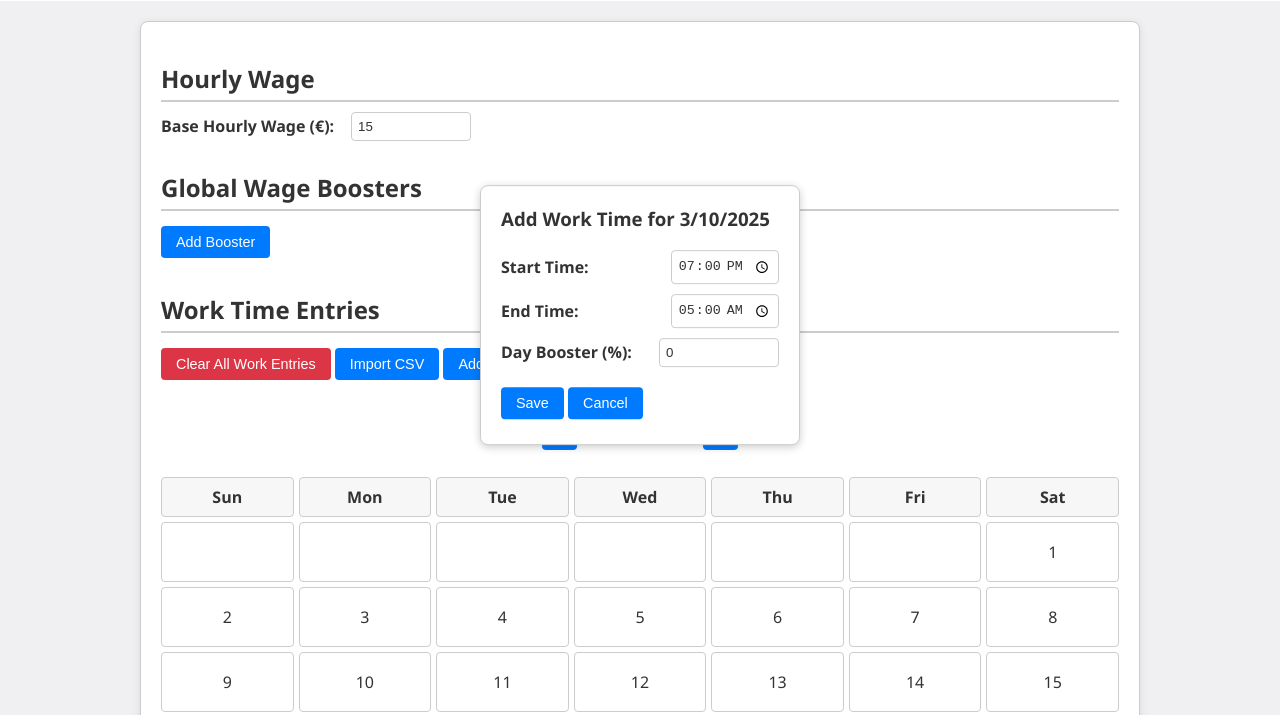
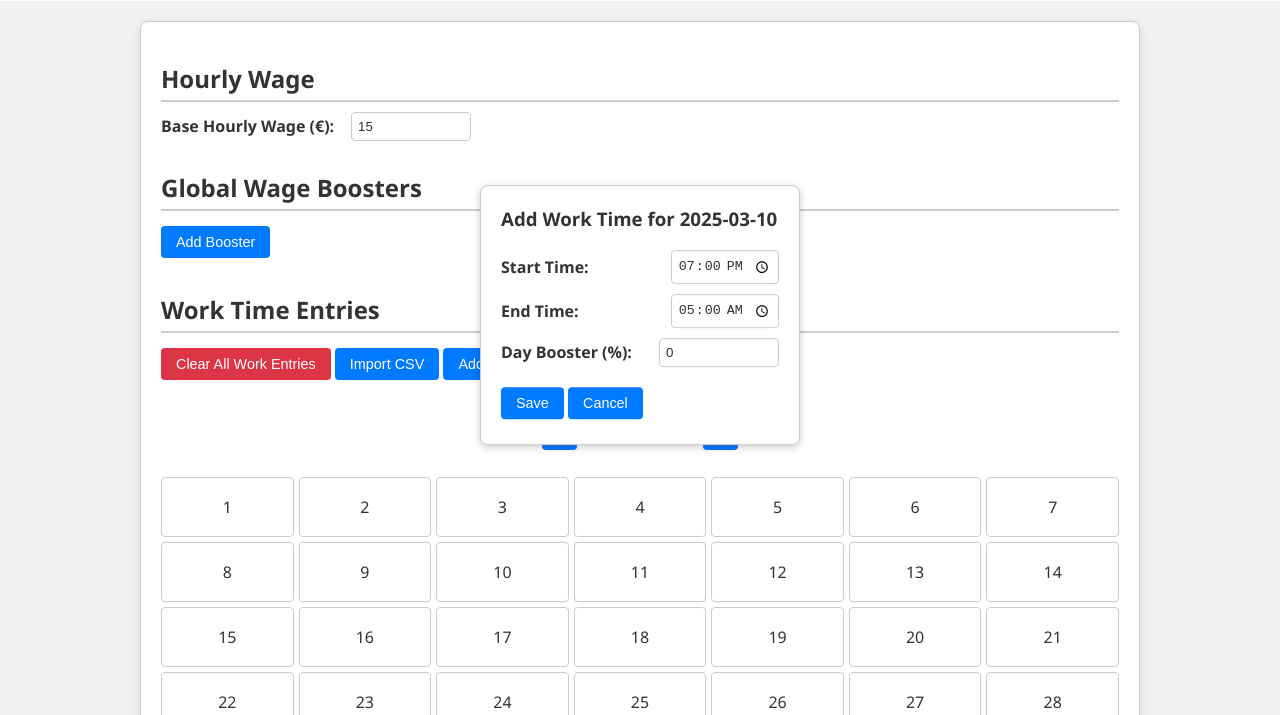
Before and after one commit to sprudello/work-time-calc, a plain HTML site: page index.html in a window 1280 px wide. Both pictures are taken after a click on the element "10". Shown: the part 85-800 px from the top of the page. Drawn offline with Linux system fonts and the light colour scheme.

Commit message:
Added Design and Oversight changes

```diff
--- a/calendar.js
+++ b/calendar.js
@@ -1,175 +1,123 @@
-// calendar.js - Manages the calendar view and work-time entries
+// calendar.js
+export const calendar = {
+  entries: {},
+  currentDate: new Date(),
 
-export const calendar = {
-  selectedDate: null,
-  currentDate: new Date(),
-  entries: {},
-
-  /** Initializes the calendar view. */
   init() {
     this.render();
   },
 
-  /**
-   * Formats a Date object as yyyy-mm-dd.
-   * @param {Date} date
-   * @returns {string}
-   */
-  formatDate(date) {
-    const year  = date.getFullYear();
-    const month = String(date.getMonth() + 1).padStart(2, '0');
-    const day   = String(date.getDate()).padStart(2, '0');
-    return `${year}-${month}-${day}`;
-  },
+  render() {
+    const calendarGrid = document.getElementById('calendarGrid');
+    calendarGrid.innerHTML = "";
 
-  /**
-   * Returns a new Date object with time set to 00:00.
-   * @param {Date} date
-   * @returns {Date}
-   */
-  stripTime(date) {
-    return new Date(date.getFullYear(), date.getMonth(), date.getDate());
-  },
-
-  /**
-   * Creates a Date object from a date string (yyyy-mm-dd) and a time string (HH:MM).
-   * @param {string} dateString
-   * @param {string} timeString
-   * @returns {Date}
-   */
-  parseTime(dateString, timeString) {
-    const [y, m, d] = dateString.split('-');
-    const [hh, mm] = timeString.split(':');
-    return new Date(y, m - 1, d, hh, mm);
-  },
-
-  /**
-   * Renders the calendar grid and marks days with work entries.
-   */
-  render() {
-    const monthNames = [
-      "January", "February", "March", "April", "May", "June",
-      "July", "August", "September", "October", "November", "December"
-    ];
-    document.getElementById('currentMonth').textContent =
-      `${monthNames[this.currentDate.getMonth()]} ${this.currentDate.getFullYear()}`;
-
-    const grid = document.getElementById('calendarGrid');
-    grid.innerHTML = '';
-
-    // Create weekday header cells.
-    ['Sun', 'Mon', 'Tue', 'Wed', 'Thu', 'Fri', 'Sat'].forEach(day => {
-      const header = document.createElement('div');
-      header.textContent = day;
-      header.style.fontWeight = 'bold';
-      grid.appendChild(header);
-    });
-
-    const firstDay = new Date(this.currentDate.getFullYear(), this.currentDate.getMonth(), 1);
-    const daysInMonth = new Date(this.currentDate.getFullYear(), this.currentDate.getMonth() + 1, 0).getDate();
-    const startDay = firstDay.getDay();
-
-    // Insert blank cells before the first day.
-    for (let i = 0; i < startDay; i++) {
-      grid.appendChild(document.createElement('div'));
+    // Update header with current month and year.
+    const currentMonthHeader = document.getElementById('currentMonth');
+    if (currentMonthHeader) {
+      currentMonthHeader.textContent = new Intl.DateTimeFormat("en-US", {
+        month: "long",
+        year: "numeric"
+      }).format(this.currentDate);
     }
 
-    const entriesArray = Object.entries(this.entries);
+    const year = this.currentDate.getFullYear();
+    const month = this.currentDate.getMonth();
+    const lastDay = new Date(year, month + 1, 0);
+    const numDays = lastDay.getDate();
 
-    // Create day cells.
-    for (let day = 1; day <= daysInMonth; day++) {
-      const date = new Date(this.currentDate.getFullYear(), this.currentDate.getMonth(), day);
-      const dayElement = document.createElement('div');
-      dayElement.className = 'calendar-day';
-      dayElement.textContent = day;
+    // Helper to get the previous day's date string in "YYYY-MM-DD" format.
+    const getPrevDateStr = (year, month, day) => {
+      const prevDate = new Date(year, month, day - 1);
+      const pYear = prevDate.getFullYear();
+      const pMonth = prevDate.getMonth() + 1;
+      const pDay = prevDate.getDate();
+      return `${pYear}-${String(pMonth).padStart(2, '0')}-${String(pDay).padStart(2, '0')}`;
+    };
 
-      // Mark the day as "worked" if any shift overlaps.
-      for (const [entryDateString, times] of entriesArray) {
-        const shiftStart = this.parseTime(entryDateString, times.startTime);
-        let shiftEnd = this.parseTime(entryDateString, times.endTime);
-        if (shiftEnd <= shiftStart) {
-          shiftEnd.setDate(shiftEnd.getDate() + 1);
-        }
-        if (
-          this.stripTime(date) >= this.stripTime(shiftStart) &&
-          this.stripTime(date) <= this.stripTime(shiftEnd)
-        ) {
-          dayElement.classList.add('worked');
-          break;
+    for (let day = 1; day <= numDays; day++) {
+      const dateStr = `${year}-${String(month + 1).padStart(2, '0')}-${String(day).padStart(2, '0')}`;
+      const dayDiv = document.createElement('div');
+      dayDiv.classList.add('calendar-day');
+      dayDiv.textContent = day;
+
+      // If the day has its own shift entry, mark it as worked.
+      if (this.entries[dateStr]) {
+        dayDiv.classList.add('worked');
+      } else {
+        // Otherwise, check if the previous day's shift is overnight.
+        const prevDateStr = getPrevDateStr(year, month, day);
+        if (this.entries[prevDateStr]) {
+          const entry = this.entries[prevDateStr];
+          // We assume that if the end time is less than the start time (e.g. "05:00" < "19:00"),
+          // then the shift goes overnight.
+          if (entry.endTime < entry.startTime) {
+            dayDiv.classList.add('overnight');
+          }
         }
       }
 
-      // Open modal to add/edit work entry on click.
-      dayElement.addEventListener('click', () => this.showModal(date));
-      grid.appendChild(dayElement);
+      // Add click listener to open the modal for manual shift entry.
+      dayDiv.addEventListener('click', () => {
+        this.openModal(dateStr);
+      });
+
+      calendarGrid.appendChild(dayDiv);
     }
   },
 
   /**
-   * Opens the modal for a given date.
-   * @param {Date} date
+   * Parses a time string (e.g., "19:30") for a given date string (YYYY-MM-DD) and returns a Date object.
+   * @param {string} dateStr
+   * @param {string} timeStr
+   * @returns {Date}
    */
-  showModal(date) {
-    this.selectedDate = date;
-    const modal = document.getElementById('timeEntryModal');
-    document.getElementById('modalDate').textContent = date.toLocaleDateString();
-
-    const existingEntry = this.entries[this.formatDate(date)];
-    if (existingEntry) {
-      document.getElementById('modalStartTime').value = existingEntry.startTime;
-      document.getElementById('modalEndTime').value = existingEntry.endTime;
-      document.getElementById('modalDayBoosterPercent').value =
-        existingEntry.dayBooster ? existingEntry.dayBooster : 0;
-    } else {
-      document.getElementById('modalStartTime').value = '19:00';
-      document.getElementById('modalEndTime').value = '05:00';
-      document.getElementById('modalDayBoosterPercent').value = 0;
-    }
-    modal.style.display = 'block';
+  parseTime(dateStr, timeStr) {
+    const [year, month, day] = dateStr.split('-').map(Number);
+    const [h, m] = timeStr.split(':').map(Number);
+    return new Date(year, month - 1, day, h, m);
   },
 
   /**
-   * Saves the work entry (including day-specific booster) from the modal.
+   * Opens the modal for adding or editing a shift on the given date.
+   * @param {string} dateStr - Date in format YYYY-MM-DD
    */
-  saveEntry() {
-    if (!this.selectedDate) return;
-
-    const dateKey = this.formatDate(this.selectedDate);
-    const dayBooster = parseFloat(document.getElementById('modalDayBoosterPercent').value) || 0;
-    this.entries[dateKey] = {
-      startTime: document.getElementById('modalStartTime').value,
-      endTime: document.getElementById('modalEndTime').value,
-      dayBooster: dayBooster > 0 ? dayBooster : null
-    };
-
-    this.closeModal();
-    this.render();
-
-    import('./storage.js').then(module => {
-      module.saveData();
-    });
-    this.selectedDate = null;
+  openModal(dateStr) {
+    const modal = document.getElementById('timeEntryModal');
+    modal.style.display = 'block';
+    modal.dataset.date = dateStr;
+    const modalDateSpan = document.getElementById('modalDate');
+    modalDateSpan.textContent = dateStr;
   },
 
   /**
-   * Closes the work entry modal.
+   * Closes the time entry modal.
    */
   closeModal() {
-    document.getElementById('timeEntryModal').style.display = 'none';
+    const modal = document.getElementById('timeEntryModal');
+    modal.style.display = 'none';
   },
 
-  /** Moves the calendar view to the previous month. */
+  /**
+   * Saves the shift data entered in the modal to the calendar entries.
+   */
+  saveEntry() {
+    const modal = document.getElementById('timeEntryModal');
+    const dateStr = modal.dataset.date;
+    const startTime = document.getElementById('modalStartTime').value;
+    const endTime = document.getElementById('modalEndTime').value;
+    const dayBooster = document.getElementById('modalDayBoosterPercent').value;
+    this.entries[dateStr] = { startTime, endTime, dayBooster: dayBooster ? parseFloat(dayBooster) : 0 };
+    this.render();
+    this.closeModal();
+  },
+
+  nextMonth() {
+    this.currentDate.setMonth(this.currentDate.getMonth() + 1);
+    this.render();
+  },
+
   prevMonth() {
     this.currentDate.setMonth(this.currentDate.getMonth() - 1);
     this.render();
-  },
-
-  /** Moves the calendar view to the next month. */
-  nextMonth() {
-    this.currentDate.setMonth(this.currentDate.getMonth() + 1);
-    this.render();
   }
 };
-
-// Make the calendar globally available for inline event handlers.
-window.calendar = calendar;
--- a/main.js
+++ b/main.js
@@ -4,7 +4,8 @@ import { initUI } from './ui.js';
 import { loadData } from './storage.js';
 import * as calc from './calculation.js';
 
-// Attach calculation functions to the global scope so inline event handlers work.
+// Expose calendar (and calculation functions) globally so inline event handlers work.
+window.calendar = calendar;
 window.calculateWage = calc.calculateWage;
 window.calculateWageForCurrentMonth = calc.calculateWageForCurrentMonth;
 window.exportCSV = calc.exportCSV;
@@ -14,6 +15,6 @@ document.addEventListener('DOMContentLoaded', () => {
   calendar.init();
   // Load saved data.
   loadData();
-  // Initialize UI event listeners (including CSV import).
+  // Initialize UI event listeners.
   initUI();
 });
--- a/styles.css
+++ b/styles.css
@@ -207,12 +207,17 @@ body.dark-mode .calendar-grid > div[style*="font-weight"] {
   justify-content: center;
 }
 
+.calendar-day.overnight {
+    background-color: #ffcc00 !important;
+}
+body.dark-mode .calendar-day.overnight {
+    background-color: #9b8013 !important;
+}
 .calendar-day.worked {
-  background-color: #ffeeba !important;
-  color: #856404;
+  background-color: #A20013 !important;
 }
 body.dark-mode .calendar-day.worked {
-  background-color: #665c1e !important;
+  background-color: #520505 !important;
   color: #fff;
 }
 
```
